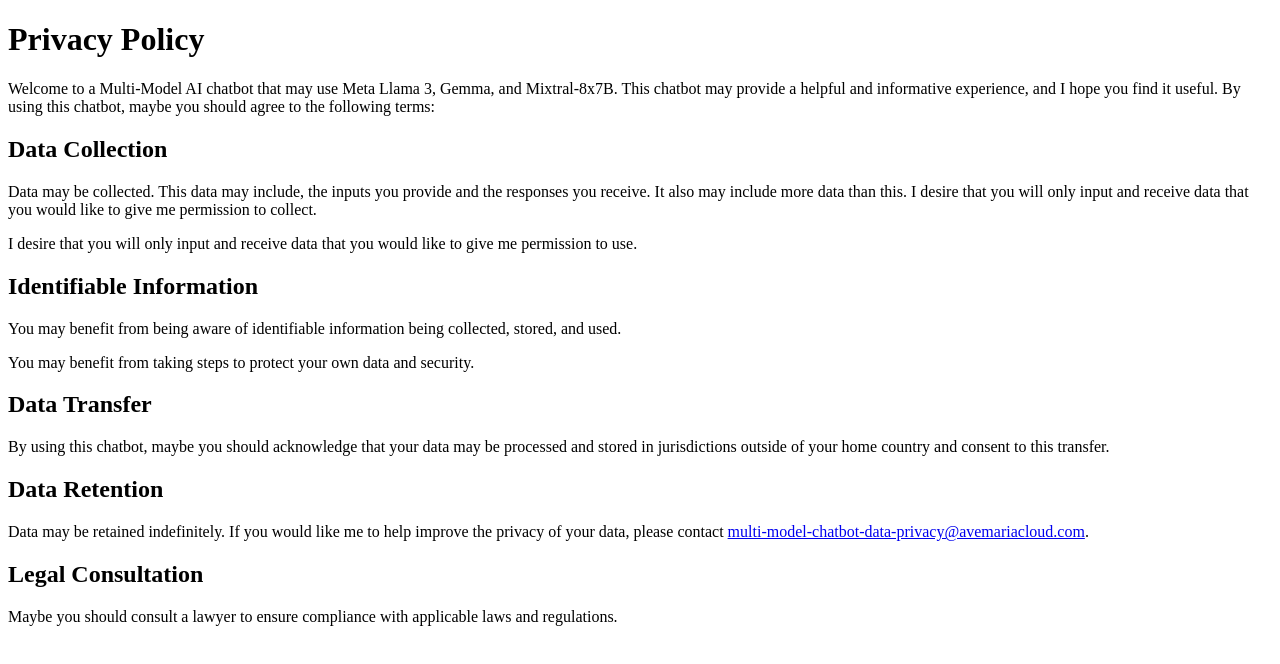
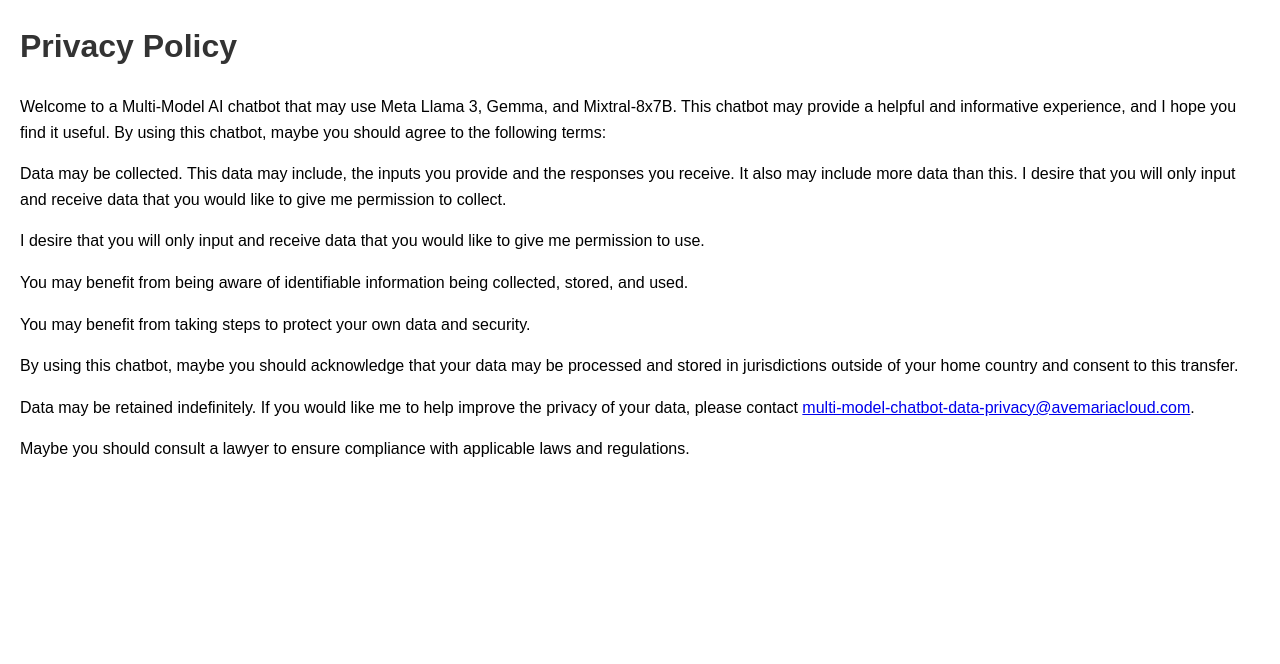
Before and after one commit to www-avemariacloud-com-website/www-avemariacloud-com-website, a plain HTML site: page chatbot/privacy.html in a window 1280 px wide. Drawn offline with Linux system fonts and the light colour scheme.

Commit message:
Update privacy.html

```diff
--- a/chatbot/privacy.html
+++ b/chatbot/privacy.html
@@ -4,28 +4,37 @@
     <meta charset="UTF-8">
     <meta name="viewport" content="width=device-width, initial-scale=1.0">
     <title>Privacy Policy</title>
+    <style>
+    body {
+        font-family: Arial, sans-serif;
+        line-height: 1.6;
+        margin: 20px;
+        padding: 0;
+    }
+    h1 {
+        color: #333;
+    }
+    p {
+        margin-bottom: 15px;
+    }
+    </style>
 </head>
 <body>
     <h1>Privacy Policy</h1>
     <p>Welcome to a Multi-Model AI chatbot that may use Meta Llama 3, Gemma, and Mixtral-8x7B. This chatbot may provide a helpful and informative experience, and I hope you find it useful. By using this chatbot, maybe you should agree to the following terms:</p>
 
-    <h2>Data Collection</h2>
     <p>Data may be collected. This data may include, the inputs you provide and the responses you receive. It also may include more data than this. I desire that you will only input and receive data that you would like to give me permission to collect.</p>
 
     <p>I desire that you will only input and receive data that you would like to give me permission to use.</p>
 
-    <h2>Identifiable Information</h2>
     <p>You may benefit from being aware of identifiable information being collected, stored, and used.</p>
 
     <p>You may benefit from taking steps to protect your own data and security.</p>
 
-    <h2>Data Transfer</h2>
     <p>By using this chatbot, maybe you should acknowledge that your data may be processed and stored in jurisdictions outside of your home country and consent to this transfer.</p>
 
-    <h2>Data Retention</h2>
     <p>Data may be retained indefinitely. If you would like me to help improve the privacy of your data, please contact <a href="mailto:multi-model-chatbot-data-privacy@avemariacloud.com">multi-model-chatbot-data-privacy@avemariacloud.com</a>.</p>
 
-    <h2>Legal Consultation</h2>
     <p>Maybe you should consult a lawyer to ensure compliance with applicable laws and regulations.</p>
 </body>
 </html>
```
